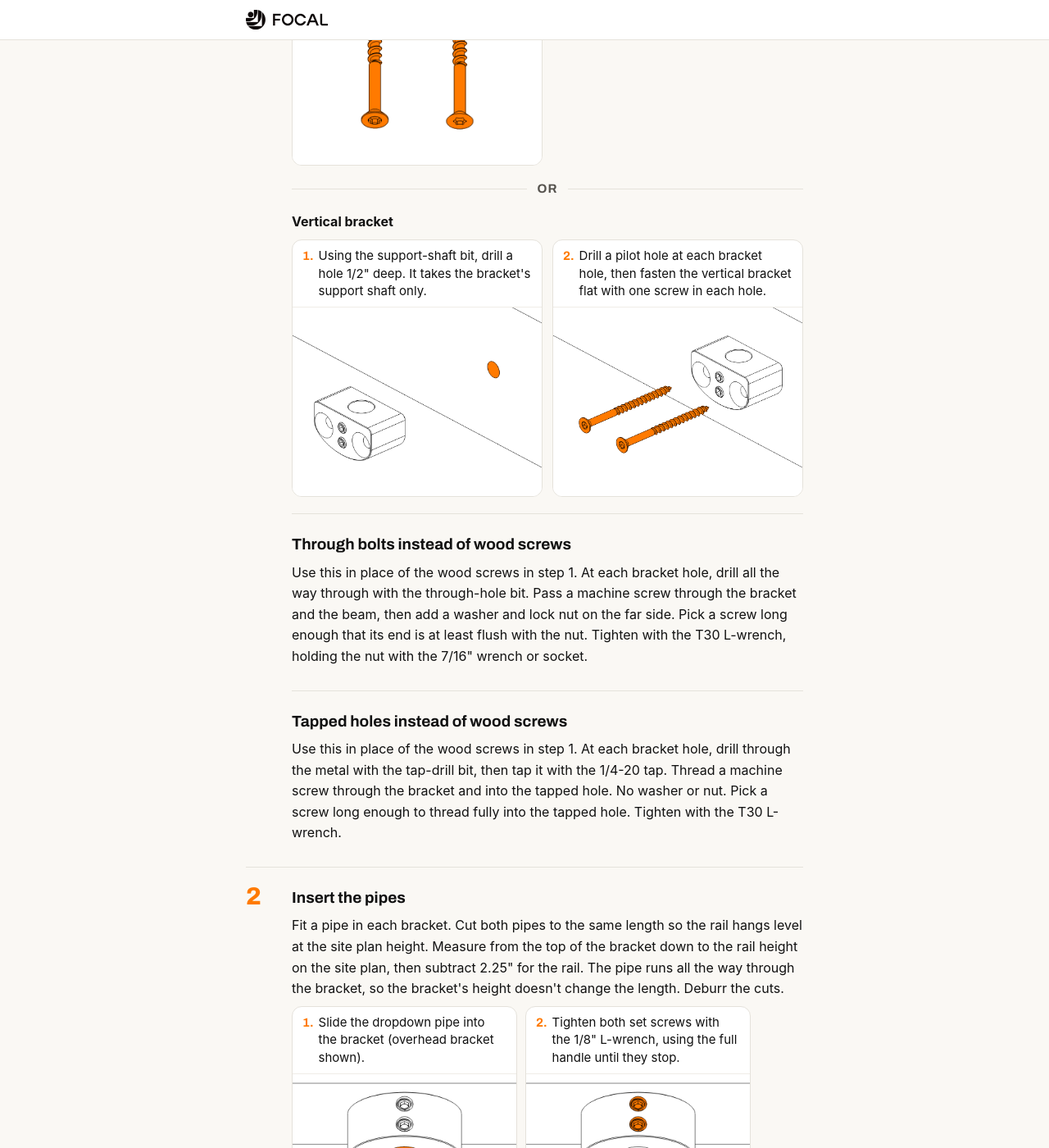
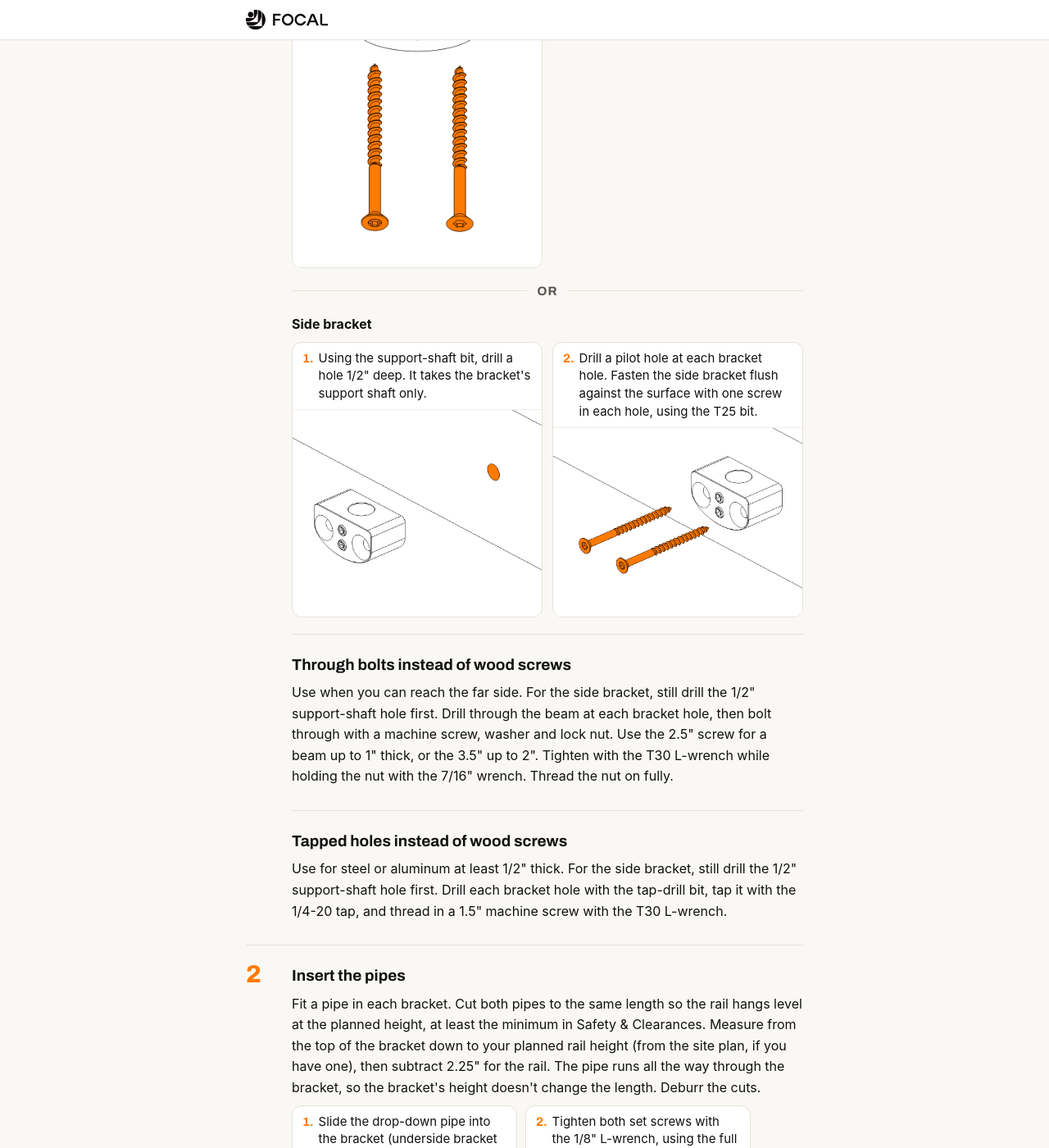
Before and after one commit to BeamT/external-docs, a Jekyll site: the page built from _guides/rail-installation.md, in a window 1280 px wide and 1400 px high, scrolled down 6723 px. Shown: the whole window at 82% size. Built offline with Jekyll 4.4.1, drawn with Linux system fonts in a browser that asks for light colours; some web fonts are replaced; some of the changed text lies outside the part shown.

Commit message:
Rework rail install guide: bracket naming, mounting steps, kit
- Rename overhead/vertical brackets to underside/side brackets and
  update the kit grid descriptions and drop-down pipe count and length.
- Split fastening into wood screws, through bolts and tapped holes,
  with thickness limits for each. Add steel or aluminum 1/2" minimum.
- Make the guide work without a site plan, and drop Focal-specific
  contact language and the extra swing warning.
- Merge the set-screw and fastener post-mount checks into one item.
- Refresh the rail block and parallel bracket kit diagrams and enlarge
  the kit image area so the parts are easier to see.
- Add a /preview skill that reuses or starts a local Jekyll server and
  posts the page URL.

```diff
--- a/_guides/rail-installation.md
+++ b/_guides/rail-installation.md
@@ -10,6 +10,7 @@ updated: "2026-10-15"
 
 
 ## On this page
+
 - [Before you start](#before-you-start)
 - [About the rails](#about-the-rails)
 - [Rail placement over the table](#rail-placement-over-the-table)
@@ -17,20 +18,21 @@ updated: "2026-10-15"
 - [Choose your mounting](#choose-your-mounting)
 - [Gather the kit and tools](#gather-the-kit-and-tools)
 - [Mount the rail](#mount-the-rail)
+- [Different mounting methods](#different-mounting-methods)
 - [Post-mount checks](#post-mount-checks)
 - [Plug in the rail](#plug-in-the-rail)
 
-{% include diagram.html src="rail-03-rail-mounted.png" caption="The finished install, overhead mount shown: the rail hangs level from two brackets on drop-down pipes." %}
+{% include diagram.html src="rail-03-rail-mounted.png" caption="The finished install, underside bracket shown: the rail hangs level from two brackets on drop-down pipes." %}
 
 ## Before you start
 
-Read [Safety & Clearances]({{ site.baseurl }}/safety-and-clearances/) first, and confirm each rail's location and length against the site plan.
+Read [Safety & Clearances]({{ site.baseurl }}/safety-and-clearances/) first. If you have a site plan, confirm each rail's location, length and height against it. If you don't, decide those three before you mount anything.
 
 - **Opening end:** heaters slide on at the end opposite the cord-exit end. Leave at least 4" past it, clear of walls, posts and beams.
 - **Power:** the rail has an 8-foot cable at the cord-exit end, so that end must face the outlet. If it can't reach, use a 12 AWG or heavier extension cord. See [Electrical & Power]({{ site.baseurl }}/electrical-power/).
 - **Helper:** a second person isn't required, but it makes lifting the rail much easier.
 
-{% include dodont.html do="Confirm the mounting surface is solid and can hold 300 lb. For steel or concrete, bring your own fasteners rated for 150 lb at each bracket." dont="Mount to anything that flexes or isn't rated for the load." %}
+{% include dodont.html do="Confirm the mounting surface is solid and can hold 300 lb. For concrete, bring your own fasteners rated for 150 lb at each bracket." dont="Mount to anything that flexes or isn't rated for the load." %}
 
 {% include warn.html text="Do not power on the rail until mounting is complete and clearances are verified." %}
 
@@ -44,9 +46,9 @@ The T-slot on top takes the mounting hardware. The heaters slide onto a separate
 
 ## Rail placement over the table
 
-Ideally the rail runs down the center of the table, so heat hits the middle of each guest's chest, not the top of their head. If the rail has to be off-center, Focal can angle the heaters toward the guests. Contact Focal to arrange it.
+Ideally the rail runs down the center of the table, so heat hits the middle of each guest's chest, not the top of their head. If the rail has to be off-center, heaters can be angled towards the guests.
 
-{% include diagram.html src="rail-placement.png" caption="Center the rail over the table. If it has to be off-center, Focal can angle the heaters toward guests." %}
+{% include diagram.html src="rail-placement.png" caption="Center the rail over the table. If it has to be off-center, heaters can be angled toward guests." %}
 
 ## Watch the video
 
@@ -60,20 +62,24 @@ Make two choices: a bracket type, then a fastening method. The tools for each ar
 
 ### Bracket type
 
-| Bracket | Use on |
-|---|---|
-| Overhead bracket | Underside of a beam, joist or ceiling |
-| Vertical bracket | Side of a beam, joist or wall |
+
+| Bracket           | Use on                       |
+| ----------------- | ---------------------------- |
+| Underside bracket | Underside of a beam or joist |
+| Side bracket      | Side of a beam or joist      |
+
 
 ### Fastening method
 
-| Method | Use when |
-|---|---|
-| Wood screws | Solid wood at least 1.5" thick, and you can't reach the far side |
-| Through bolts | You can reach the far side of the beam, post or wall, and it is no more than 2" thick. For thicker, bring longer 1/4-20 bolts. |
-| Tapped holes | Metal thick enough for a 1/4-20 tap to hold 150 lb at each bracket |
 
-Can't reach the far side, and the wood isn't solid? Don't mount here. Contact Focal. For concrete, supply your own fasteners rated for 150 lb at each bracket. None of these fit your site? See [Different mounting methods](#different-mounting-methods).
+| Method        | Use when                                                                                                                       |
+| ------------- | ------------------------------------------------------------------------------------------------------------------------------ |
+| Wood screws   | Solid wood at least 1.5" thick, and you can't reach the far side                                                               |
+| Through bolts | You can reach the far side of the beam, joist or post, and it is no more than 2" thick. For thicker, bring longer 1/4-20 bolts. |
+| Tapped holes  | Steel or aluminum at least 1/2" thick, so the tapped 1/4-20 hole supports 150 lb at each bracket                               |
+
+
+For concrete, supply your own fasteners rated for 150 lb at each bracket. None of these fit your site? See [Different mounting methods](#different-mounting-methods).
 
 ## Gather the kit and tools
 
@@ -81,11 +87,11 @@ Can't reach the far side, and the wood isn't solid? Don't mount here. Contact Fo
 
 The overhead mounting kit includes two pre-built rail block assemblies, two of each bracket type, plus fasteners for all three fastening methods. Use two brackets per rail.
 
-{% include kitgrid.html items="kit-rail-block.png|Rail block assembly|2|Fully assembled. The T-nuts, T-nut screws and set screws are already in place ;; kit-parallel-bracket.png|Overhead bracket|2|Underside of beam, joist or ceiling ;; kit-perpendicular-bracket.png|Vertical bracket|2|Side of beam, joist or wall ;; kit-set-screw.png|Set screw, 1/4-20 x 5/16\"|4|Clamps the pipe in the bracket. Thread two into each bracket ;; kit-dropdown-pipe.png|Dropdown pipe, 6 ft|1|Cut into two drops that hang the rail ;; kit-wood-screw.png|Wood screw, #12 x 2\" and 3\"|4 of each length|For wood screws ;; kit-flat-head-screw.png|Machine screw, 1/4-20 x 1.5\", 2.5\" and 3.5\"|4 of each length|For through bolts and tapped holes ;; kit-washer.png|SAE washer, 1/4\" ID|4|For through bolts ;; kit-lock-nut.png|Nylon lock nut, 1/4-20|4|For through bolts" %}
+{% include kitgrid.html items="kit-rail-block.png|Rail block assembly|2|Slides into the rail's T-slot and clamps the pipe ;; kit-parallel-bracket.png|Underside bracket|2|Mounts to the underside of a beam or joist ;; kit-perpendicular-bracket.png|Side bracket|2|Mounts to the side of a beam or joist ;; kit-set-screw.png|Set screw, 1/4-20 x 5/16\"|4|Clamps the pipe in the bracket ;; kit-dropdown-pipe.png|Drop-down pipe, 3 ft|2|Cut to length to hang the rail ;; kit-wood-screw.png|Wood screw, #12 x 2\" and 3\"|4 of each length|Fastens brackets to solid wood ;; kit-flat-head-screw.png|Machine screw, 1/4-20 x 1.5\", 2.5\" and 3.5\"|4 of each length|Fastens brackets with a nut (through bolt) or into a tapped hole ;; kit-washer.png|SAE washer, 1/4\" ID|4|Sits under the lock nut ;; kit-lock-nut.png|Nylon lock nut, 1/4-20|4|Secures a through bolt on the far side" %}
 
 ### Overhead mounting kit tools
 
-{% include kitgrid.html items="kit-tool-l-wrench-1-8.png|1/8\" L-wrench|1|Set screws ;; kit-tool-l-wrench-t30.png|T30 L-wrench|1|Machine screws, T-nut screws ;; kit-tool-t25-bit.png|T25 screwdriver bit|1|Wood screws" %}
+{% include kitgrid.html items="kit-tool-l-wrench-1-8.png|1/8\" L-wrench|1|Tightens set screws ;; kit-tool-l-wrench-t30.png|T30 L-wrench|1|Tightens machine screws and T-nut screws ;; kit-tool-t25-bit.png|T25 screwdriver bit|1|Drives wood screws" %}
 
 ### What to bring
 
@@ -101,35 +107,39 @@ Bring these for every install:
 
 Then add the tools for the choices you made:
 
-| If you chose | Also bring |
-|---|---|
-| Overhead bracket | Nothing extra |
-| Vertical bracket | 3/8" support-shaft bit |
-| Wood screws | Pilot bit for #12 screws (size depends on your wood, so check a pilot hole chart) |
-| Through bolts | Through-hole bit for 1/4-20 bolts<br>7/16" wrench or socket |
-| Tapped holes | 1/4-20 tap<br>Matching tap-drill bit |
+
+| If you chose     | Also bring                                                   |
+| ---------------- | ------------------------------------------------------------ |
+| Underside bracket | Nothing extra                                                |
+| Side bracket | 3/8" drill bit for support shaft                             |
+| Wood screws      | Drill bit for #12 screw pilot holes                          |
+| Through bolts    | Drill bit for 1/4-20 through holes<br>7/16" wrench or socket |
+| Tapped holes     | 1/4-20 tap<br>Drill bit for 1/4-20 tap                       |
 
 
 ## Mount the rail
 
-<!-- 2" max for through bolts: 3.5" screw - bracket (19.69 mm overhead, 25 mm vertical) - SAE washer (~0.065") - nylon lock nut (~0.33"). Gives 2.33" overhead, 2.12" vertical; rounded down. Washer/nut thickness are typical values, not measured. -->
+<!-- 2" max for through bolts: 3.5" screw - bracket (19.69 mm underside, 25 mm side) - SAE washer (~0.065") - nylon lock nut (~0.33"). Gives 2.33" underside, 2.12" side; rounded down. Washer/nut thickness are typical values, not measured. -->
+
+<!-- 1/2" min for tapped holes: 1.5" screw - bracket (0.775" underside, 0.984" side) leaves 0.73" / 0.52" of screw in the metal. 1/2" gives ~10 threads of engagement. Unverified against a pull test. -->
+
 <!-- Bit sizes are deliberately not specified except the 3/8" support-shaft bit and the 7/16" nut wrench -->
+
 <!-- Through-bolt sequence (screw through bracket, washer + lock nut on far side) is unconfirmed -->
-{% include stepcols.html number="1" title="Fasten the brackets" body="Fasten both brackets, spaced to match where the rail blocks will sit, about 12\" in from each end of the rail. The diagrams show wood screws. Use the longest screw that stays in the wood without poking through. Tighten with the T25 bit." cols="Overhead bracket|rail-02a-screw-bracket.png|Drill a pilot hole at each bracket hole, then fasten the overhead bracket with one screw in each hole. ;; Vertical bracket|rail-02b-drill-hole.png,rail-02b-screw-bracket.png|Using the support-shaft bit, drill a hole 1/2\" deep. It takes the bracket's support shaft only.//Drill a pilot hole at each bracket hole, then fasten the vertical bracket flat with one screw in each hole." %}
 
-{% include step.html variant="true" title="Through bolts instead of wood screws" body="Use this in place of the wood screws in step 1. At each bracket hole, drill all the way through with the through-hole bit. Pass a machine screw through the bracket and the beam, then add a washer and lock nut on the far side. Pick a screw long enough that its end is at least flush with the nut. Tighten with the T30 L-wrench, holding the nut with the 7/16\" wrench or socket." %}
+{% include stepcols.html number="1" title="Fasten the brackets with wood screws" body="Fasten both brackets about 12\" in from each end of the rail, spaced to match where the rail blocks will sit. Use the 3\" screw unless it would poke through the back of the wood, then use the 2\"." cols="Underside bracket|rail-02a-screw-bracket.png|Drill a pilot hole at each bracket hole. Fasten the underside bracket with one screw in each hole, using the T25 bit. ;; Side bracket|rail-02b-drill-hole.png,rail-02b-screw-bracket.png|Using the support-shaft bit, drill a hole 1/2\" deep. It takes the bracket's support shaft only.//Drill a pilot hole at each bracket hole. Fasten the side bracket flush against the surface with one screw in each hole, using the T25 bit." %}
 
-{% include step.html variant="true" title="Tapped holes instead of wood screws" body="Use this in place of the wood screws in step 1. At each bracket hole, drill through the metal with the tap-drill bit, then tap it with the 1/4-20 tap. Thread a machine screw through the bracket and into the tapped hole. No washer or nut. Pick a screw long enough to thread fully into the tapped hole. Tighten with the T30 L-wrench." %}
+{% include step.html variant="true" title="Through bolts instead of wood screws" body="Use when you can reach the far side. For the side bracket, still drill the 1/2\" support-shaft hole first. Drill through the beam at each bracket hole, then bolt through with a machine screw, washer and lock nut. Use the 2.5\" screw for a beam up to 1\" thick, or the 3.5\" up to 2\". Tighten with the T30 L-wrench while holding the nut with the 7/16\" wrench. Thread the nut on fully." %}
 
-{% include step.html number="2" title="Insert the pipes" body="Fit a pipe in each bracket. Cut both pipes to the same length so the rail hangs level at the site plan height. Measure from the top of the bracket down to the rail height on the site plan, then subtract 2.25\" for the rail. The pipe runs all the way through the bracket, so the bracket's height doesn't change the length. Deburr the cuts." captions="Slide the dropdown pipe into the bracket (overhead bracket shown).|Tighten both set screws with the 1/8\" L-wrench, using the full handle until they stop." diagram="rail-02a-insert-pipe.png,rail-02a-set-screws.png" grid="true" %}
+{% include step.html variant="true" title="Tapped holes instead of wood screws" body="Use for steel or aluminum at least 1/2\" thick. For the side bracket, still drill the 1/2\" support-shaft hole first. Drill each bracket hole with the tap-drill bit, tap it with the 1/4-20 tap, and thread in a 1.5\" machine screw with the T30 L-wrench." %}
 
-{% include step.html number="3" title="Slide the rail blocks onto the rail" body="Keep the T-nut screws on top loose so the blocks can slide, and make sure the set screws are backed out enough for the pipe to fit." captions="Slide a rail block into the T-slot, set screws facing away from diners.|Use two per rail, spaced to match the brackets you installed above." diagram="rail-01-slide-block.png,rail-01-blocks-placed.png" %}
+{% include step.html number="2" title="Insert the pipes" body="Fit a pipe in each bracket. Cut both pipes to the same length so the rail hangs level at the planned height, at least the minimum in Safety & Clearances. Measure from the top of the bracket down to your planned rail height (from the site plan, if you have one), then subtract 2.25\" for the rail. The pipe runs all the way through the bracket, so the bracket's height doesn't change the length. Deburr the cuts." captions="Slide the drop-down pipe into the bracket (underside bracket shown).|Tighten both set screws with the 1/8\" L-wrench, using the full handle until they stop." diagram="rail-02a-insert-pipe.png,rail-02a-set-screws.png" grid="true" %}
 
-{% include step.html number="4" title="Attach the rail to the pipes" after="Make sure the pipes hang straight down and give the rail a shake to confirm it's solid." captions="Lift the rail up under the pipes with a second person.|Slide each block under its pipe, then lift so the pipe seats in the block.|Tighten the block's set screws with the 1/8\" L-wrench, using the full handle until they stop.|Tighten the two T-nut screws on top with the T30 L-wrench." diagram="rail-03-raise-rail.png,rail-03-rail-mounted.png,rail-03-set-screws.png+rail-03-tnut-screws.png" %}
+{% include step.html number="3" title="Slide the rail blocks onto the rail" body="Keep the T-nut screws on top loose so the blocks can slide, and make sure the set screws are backed out enough for the pipe to fit." captions="Slide a rail block into the T-slot, set screws facing away from guests.|Use two per rail, spaced to match the brackets you installed above." diagram="rail-01-slide-block.png,rail-01-blocks-placed.png" %}
 
-{% include step.html number="5" title="Re-check all set screws" body="Go back to every mount and re-tighten each set screw with the 1/8\" L-wrench, using the full handle until it stops."%}
+{% include step.html number="4" title="Attach the rail to the pipes" after="Make sure the pipes hang straight down and give the rail a shake to confirm it's solid." captions="Lift the rail up under the pipes, ideally with a second person.|Slide each block under its pipe, then lift so the pipe seats in the block.|Tighten the block's set screws with the 1/8\" L-wrench, using the full handle until they stop.|Tighten the two T-nut screws on top with the T30 L-wrench." diagram="rail-03-raise-rail.png,rail-03-rail-mounted.png,rail-03-set-screws.png+rail-03-tnut-screws.png" %}
 
-{% include warn.html text="Under-tightened set screws will allow the rail to drop under load." %}
+{% include step.html number="5" title="Re-check all set screws" body="Go back to every mount and re-tighten each set screw with the 1/8\" L-wrench, using the full handle until it stops." %}
 
 ## Different mounting methods
 
@@ -137,19 +147,18 @@ Focal offers mounting hardware, but off-the-shelf hardware also works through th
 
 - A threaded rod as a drop-down
 - A U-bolt to attach unistrut to a pipe
-- Attaching the rail directly to a wood beam with through bolts, without a drop-down, using the longer 1/4-20 machine screws with SAE washers and nylon lock nuts
+- Attaching the rail directly to a wood beam with through bolts, without a drop-down, using 1/4-20 machine screws and SAE washers
 - An L-bracket to unistrut when rails run perpendicular to a wall
 
 ## Post-mount checks
 
-{% include checklist.html items="Every set screw re-tightened with the full handle of the 1/8\" L-wrench, on every bracket and block | All other fasteners fully tightened | Pipes plumb and rail level | Rail height and location match the site plan | All clearances in Safety & Clearances are met | Rail swings no more than 1/4\" from rest in either direction" %}
+{% include checklist.html items="Every fastener fully tightened, with set screws re-tightened using the full handle of the 1/8\" L-wrench, and the rail swings no more than 1/4\" from rest in either direction | Pipes plumb and rail level | Rail height and location match the site plan or your planned layout | All clearances in Safety & Clearances are met" %}
 
 {% include warn.html text="Under-tightened set screws will allow the rail to drop under load." %}
 
-{% include warn.html text="If the rail swings more than 1/4\", add aircraft cable or bracketing to stiffen the assembly before loading heaters." %}
 
 ## Plug in the rail
 
 {% include dodont.html do="Plug into a dedicated, GFCI-protected outdoor outlet on its own circuit. If the cable can't reach, use an extension cord rated 12 AWG or heavier." dont="Use a power strip, a lighter extension cord, or a circuit shared with other loads." %}
 
-Run the cable along the rail, up the mounting hardware, or along parklet features so it stays out of sight from diners and the street. Plug into the outlet, then turn on the rail switch. It's on the cord-exit end, underneath the rail. Secure any slack with clips or ties so nothing hangs below the bottom of the rail.
+Run the cable along the rail, up the mounting hardware, or along posts and beams so it stays out of sight from guests. Plug into the outlet, then turn on the rail switch. It's on the cord-exit end, underneath the rail. Secure any slack with clips or ties so nothing hangs below the bottom of the rail.
--- a/assets/style.css
+++ b/assets/style.css
@@ -492,7 +492,7 @@ h2[id], h3[id] {
 .kit-grid { display: grid; grid-template-columns: repeat(3, 1fr); gap: 12px; margin: 10px 0 18px; }
 @media (max-width: 520px) { .kit-grid { grid-template-columns: repeat(2, 1fr); } }
 .kit-card { margin: 0; border: 1px solid var(--line); border-radius: var(--radius); overflow: hidden; background: var(--paper); display: flex; flex-direction: column; }
-.kit-img { height: 140px; display: flex; align-items: center; justify-content: center; padding: 8px; border-bottom: 1px solid var(--line-soft); }
+.kit-img { height: 172px; display: flex; align-items: center; justify-content: center; padding: 6px; border-bottom: 1px solid var(--line-soft); }
 main .kit-img img, main .kit-img img[src$=".png"] { border: 0; border-radius: 0; max-width: 100%; max-height: 100%; object-fit: contain; display: block; }
 .kit-card figcaption { display: flex; flex-direction: column; gap: 2px; padding: 8px 10px; font-size: 15px; line-height: 1.35; }
 .kit-name { font-weight: 700; }
```
Also changed, not shown: .agents/skills/preview/SKILL.md (added), assets/diagrams/kit-parallel-bracket.png, assets/diagrams/kit-rail-block.png.
